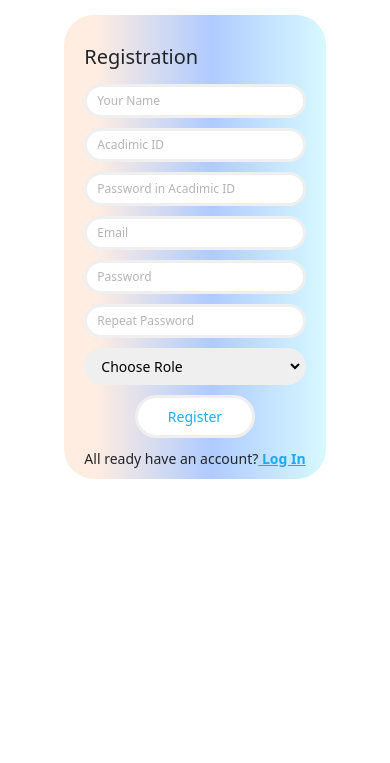
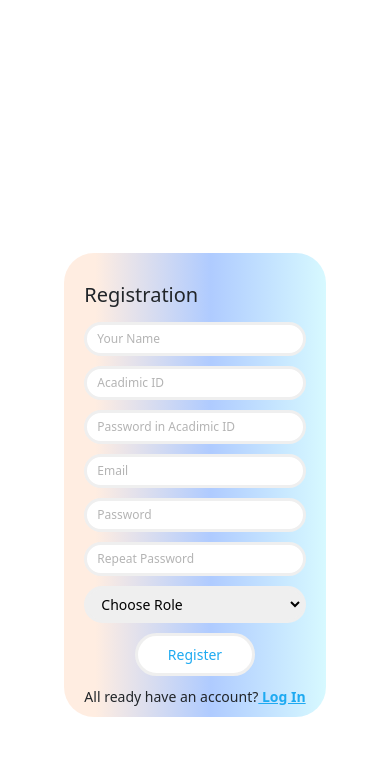
Before and after one commit to mariamm20/Online-Exams-Platform, a PHP site: page /register.html in a window 390 px wide. Shown: the part 81-844 px from the top of the page. Run offline with PHP 8.4, Linux system fonts and the light colour scheme; some libraries are stand-ins or nearby versions.

Commit message:
flex change

```diff
--- a/Register/css/register.css
+++ b/Register/css/register.css
@@ -107,7 +107,7 @@ font-weight: bold;
   }
   @media (max-width: 1024px) {
     .section-one {
-      flex-wrap: wrap-reverse;
+      flex-wrap: wrap;
       justify-content: center;
     }
     .section-one div {
```
